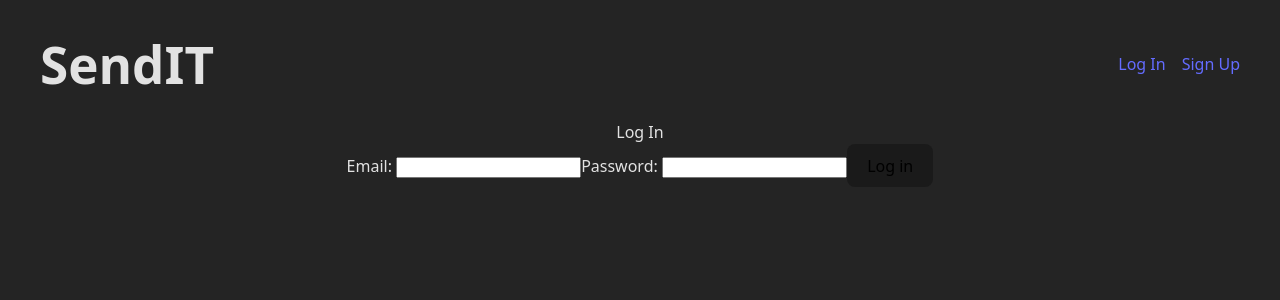
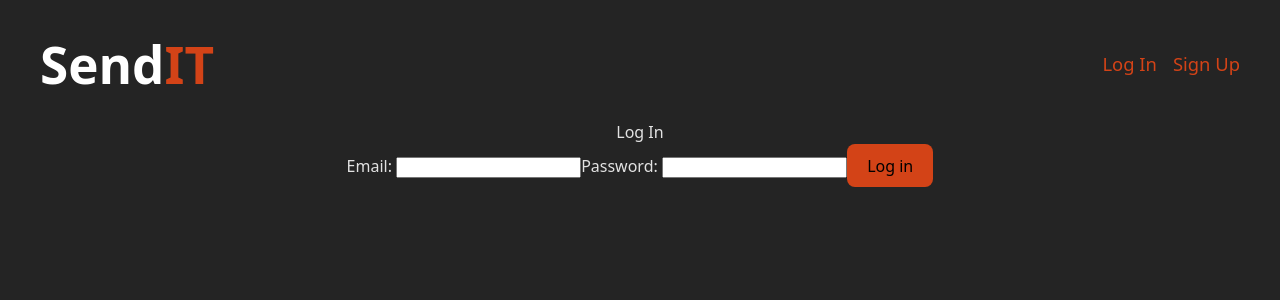
Before and after one commit to crL96/messaging-app, a React (Vite) app in the folder frontend/: page /login in a window 1280 px wide. Shown: the top 300 px of the page. Built offline with nearby package versions, Linux system fonts and the light colour scheme; no server answers.

Commit message:
Set color scheme and some minor design tweaks

```diff
--- a/frontend/src/App.css
+++ b/frontend/src/App.css
@@ -5,6 +5,9 @@
   text-align: center;
 
   height: 97vh;
+
+  --main-clr: #d34317;
+  --main-clr-shade: #f74e1a;
 }
 
 main {
--- a/frontend/src/components/activeChat/activeChat.css
+++ b/frontend/src/components/activeChat/activeChat.css
@@ -4,10 +4,14 @@
 
     padding: 1rem;
     margin: 1rem;
-  border: 1px solid white;
+    border: 2px solid #d34317;
     border-radius: 0.5rem;
 
     text-align: start;
+
+    background-color: #27272749;
+    box-shadow: 5px 5px 15px rgba(0, 0, 0, 0.329);
+    color: white;
 }
 
 .sentMessage {
--- a/frontend/src/components/chatList/chatPreview.module.css
+++ b/frontend/src/components/chatList/chatPreview.module.css
@@ -7,7 +7,7 @@
 
     border: 1px solid white;
 
-    margin-bottom: 0.5rem;
+    margin: 0.5rem 0;
 }
 
 .container:hover {
@@ -16,7 +16,9 @@
 }
 
 .active {
-    background-color: rgba(36, 101, 187, 0.342);
+    background-image: linear-gradient(30deg, #a53614, #f74e1a);
+    border-color: white;
+    color: white;
 }
 
 .container > img {
--- a/frontend/src/components/header/Header.jsx
+++ b/frontend/src/components/header/Header.jsx
@@ -20,7 +20,7 @@ function Header() {
 
     return (
         <header className={styles.header}>
-            <h1>SendIT</h1>
+            <h1>Send<span>IT</span></h1>
             <nav>
                 {signedIn ? (
                     <>
--- a/frontend/src/components/header/header.module.css
+++ b/frontend/src/components/header/header.module.css
@@ -4,7 +4,16 @@
     align-items: center;
 }
 
+.header > h1 {
+    color: white;
+}
+
+.header > h1 > span {
+    color: #d34317;
+}
+
 .header > nav {
     display: flex;
     gap: 1rem;
+    font-size: 1.15rem;
 }
--- a/frontend/src/components/newChat/NewChat.jsx
+++ b/frontend/src/components/newChat/NewChat.jsx
@@ -10,7 +10,7 @@ function NewChat({ setActiveChat, setChatList }) {
     const navigate = useNavigate();
 
     if (!open) {
-        return <button onClick={() => setOpen(true)}>New Chat</button>;
+        return <button className={styles.openBtn} onClick={() => setOpen(true)}>New Chat</button>;
     }
 
     async function handleSubmit(e) {
--- a/frontend/src/components/newChat/newChat.module.css
+++ b/frontend/src/components/newChat/newChat.module.css
@@ -8,10 +8,6 @@
 .container > form {
     display: flex;
     flex-direction: column;
-}
-
-.container > form > button {
-    border-color: white;
 }
 
 .container > form > input {
@@ -28,3 +24,7 @@
     text-align: center;
     margin: 1rem auto;
 }
+
+.openBtn {
+    width: 100%;
+}
--- a/frontend/src/index.css
+++ b/frontend/src/index.css
@@ -11,6 +11,9 @@
   color: rgba(255, 255, 255, 0.87);
   background-color: #242424;
 
+  --main-clr: #d34317;
+  --main-clr-shade: #f74e1a;
+
   font-synthesis: none;
   text-rendering: optimizeLegibility;
   -webkit-font-smoothing: antialiased;
@@ -19,11 +22,11 @@
 
 a {
   font-weight: 500;
-  color: #646cff;
+  color: var(--main-clr);
   text-decoration: inherit;
 }
 a:hover {
-  color: #535bf2;
+  color: var(--main-clr-shade);
 }
 
 body {
@@ -42,12 +45,12 @@ button {
   font-size: 1em;
   font-weight: 500;
   font-family: inherit;
-  background-color: #1a1a1a;
+  background-color: var(--main-clr);
   cursor: pointer;
   transition: border-color 0.25s;
 }
 button:hover {
-  border-color: #646cff;
+  border-color: white;
 }
 button:focus,
 button:focus-visible {
```
Lines whose indentation alone changed are shown as unchanged.
